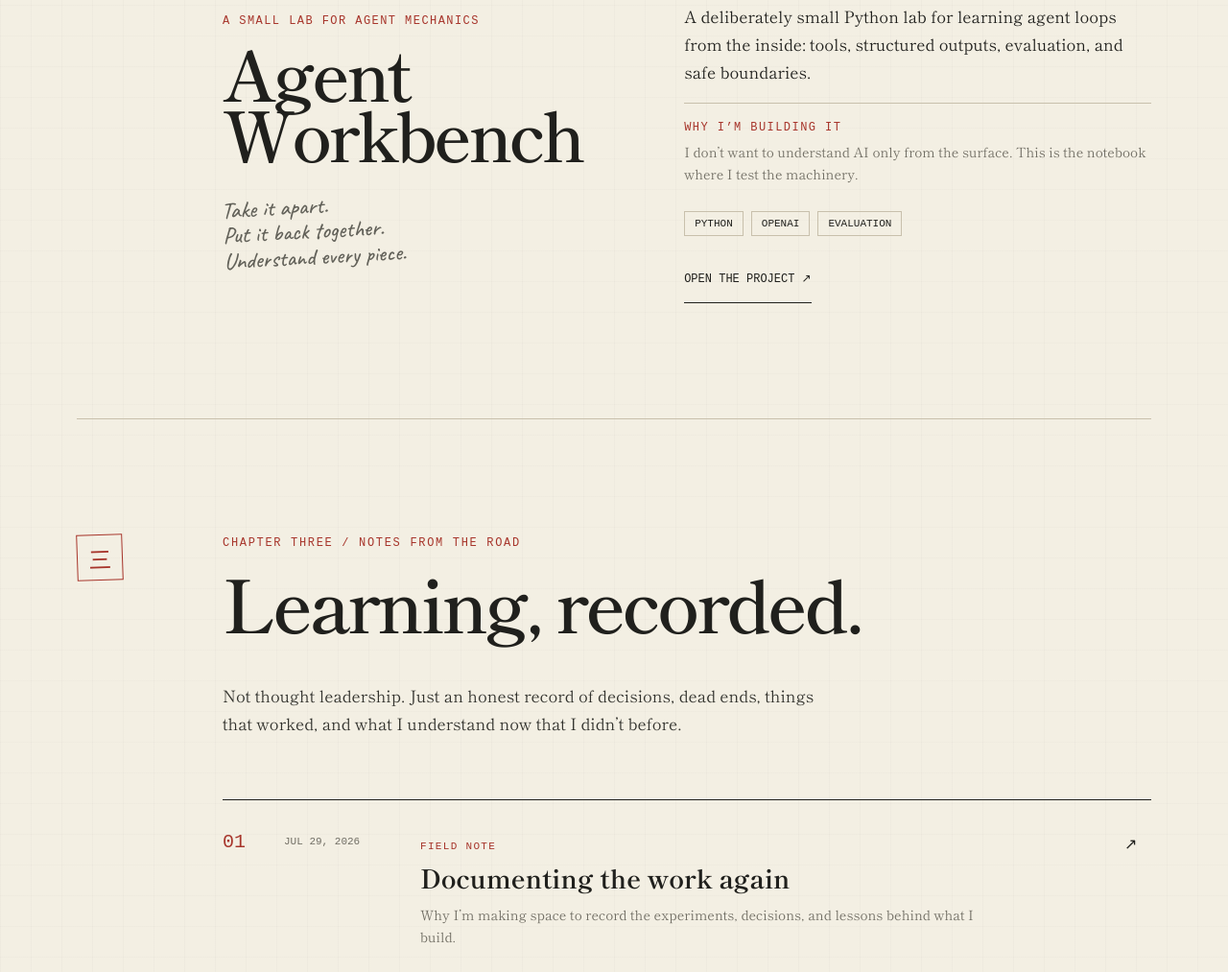
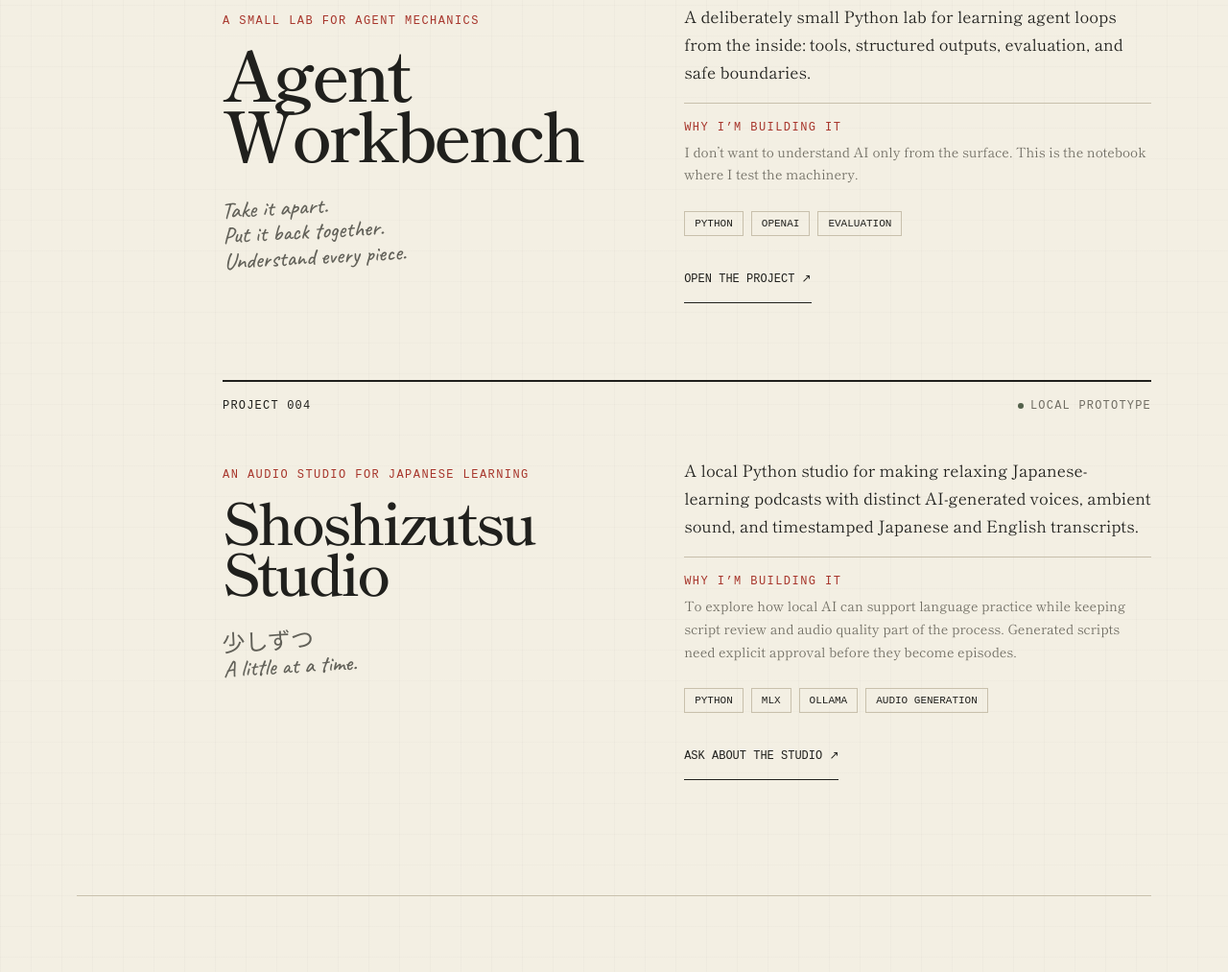
Before and after one commit to jessecanderson/jessecanderson.dev, an Astro site: page / in a window 1280 px wide. Shown: the part 4123-5136 px from the top of the page at 96% size. Built offline with nearby package versions, Linux system fonts and the light colour scheme; Astro itself is replaced by a stand-in of ours.

Commit message:
Add Shoshizutsu Studio to current projects

```diff
--- a/src/pages/index.astro
+++ b/src/pages/index.astro
@@ -53,6 +53,22 @@ const recentNotes=(await getCollection("notes",({data})=>!data.draft)).sort((a,b
         <div class="project-meta"><span>PROJECT 003</span><span class="status"><i></i>Learning now</span></div>
         <div class="project-body"><div><p class="project-kicker">A SMALL LAB FOR AGENT MECHANICS</p><h3>Agent<br>Workbench</h3><p class="pencil-note">Take it apart.<br>Put it back together.<br>Understand every piece.</p></div><div><p>A deliberately small Python lab for learning agent loops from the inside: tools, structured outputs, evaluation, and safe boundaries.</p><p class="why"><b>Why I’m building it</b> I don’t want to understand AI only from the surface. This is the notebook where I test the machinery.</p><ul class="tags"><li>Python</li><li>OpenAI</li><li>Evaluation</li></ul><a class="project-link" href="https://github.com/jessecanderson/agent-workbench">Open the project ↗</a></div></div>
       </article>
+      <article id="shoshizutsu" class="project studio-project">
+        <div class="project-meta"><span>PROJECT 004</span><span class="status"><i></i>Local prototype</span></div>
+        <div class="project-body">
+          <div>
+            <p class="project-kicker">AN AUDIO STUDIO FOR JAPANESE LEARNING</p>
+            <h3>Shoshizutsu<br>Studio</h3>
+            <p class="pencil-note">少しずつ<br>A little at a time.</p>
+          </div>
+          <div>
+            <p>A local Python studio for making relaxing Japanese-learning podcasts with distinct AI-generated voices, ambient sound, and timestamped Japanese and English transcripts.</p>
+            <p class="why"><b>Why I’m building it</b> To explore how local AI can support language practice while keeping script review and audio quality part of the process. Generated scripts need explicit approval before they become episodes.</p>
+            <ul class="tags"><li>Python</li><li>MLX</li><li>Ollama</li><li>Audio generation</li></ul>
+            <a class="project-link" href="mailto:hello@jesseanderson.dev?subject=Shoshizutsu%20Studio">Ask about the studio ↗</a>
+          </div>
+        </div>
+      </article>
     </div>
   </section>
 
--- a/static/portfolio.css
+++ b/static/portfolio.css
@@ -372,6 +372,10 @@ a {
   letter-spacing: -.05em;
   margin: 14px 0 26px;
   font-weight: 600;
+}
+
+.studio-project h3 {
+  font-size: clamp(40px,5vw,60px);
 }
 
 .project blockquote {
```
